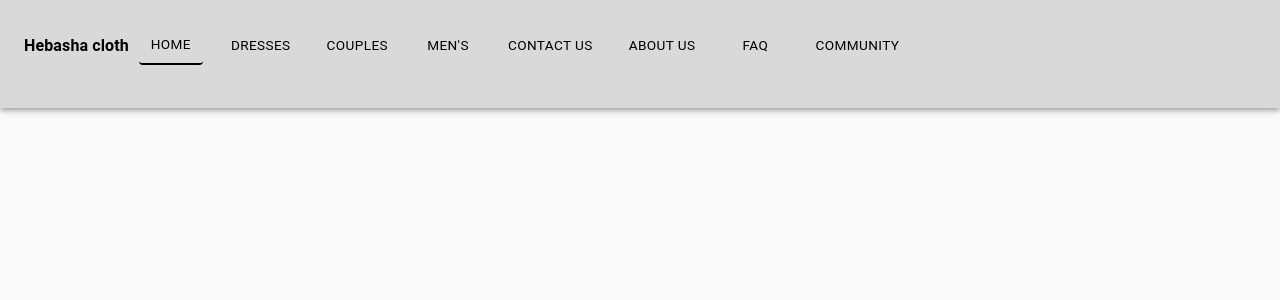
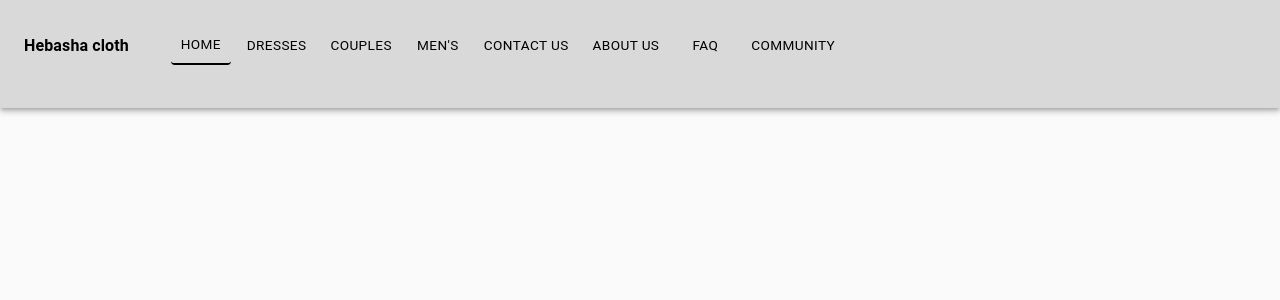
Before and after one commit to alexdev93/habesha-clothes, a React (Vite) app: page / in a window 1280 px wide. Shown: the top 300 px of the page. Built offline with nearby package versions, Linux system fonts and the light colour scheme; some icons are missing.

Commit message:
improve colors and fonts

```diff
--- a/src/components/Navbar.jsx
+++ b/src/components/Navbar.jsx
@@ -33,9 +33,9 @@ export function Navbar() {
     { label: "Couples", path: "/Buddy" },
     { label: "Men's", path: "/Tribes" },
     { label: "Contact Us", path: "/signup" },
-    { label: "About Us", path: "/signup" },
-    { label: "FAQ", path: "/signup" },
-    { label: "Community", path: "/signup" },
+    { label: "About Us", path: "/about" },
+    { label: "FAQ", path: "/faq" },
+    { label: "Community", path: "/Community" },
   ];
   const toggleDrawer = () => setOpen((prev) => !prev);
   const closeDrawer = () => setOpen(false);
@@ -108,17 +108,22 @@ export function Navbar() {
         onClose={closeDrawer}
         PaperProps={{
           sx: {
-            width: { xs: "100vw", md: 250 },
-            top: { xs: "6.75rem", md: 0 },
-            height: { xs: "calc(100vh - 6.75rem)", md: "auto" },
+            width: "100vw",
+            top: "6.75rem", // Start below the AppBar
+            height: "calc(100vh - 6.75rem)", // Fill the rest of the screen
             left: 0,
-            position: "fixed",
+            position: "relative",
             backgroundColor: "#D9D9D9",
             boxSizing: "border-box",
           },
         }}
         ModalProps={{
           keepMounted: true,
+          BackdropProps: {
+            sx: {
+              backgroundColor: "transparent", // <--- This removes the dark overlay
+            },
+          },
         }}
       >
         <Box sx={drawerBoxStyle}>{drawerList}</Box>
--- a/src/styles/Navbar.styles.js
+++ b/src/styles/Navbar.styles.js
@@ -13,6 +13,7 @@ export const toolbarStyle = {
   marginTop: "-0.5rem",
   width: "100%",
   position: "relative",
+  backgroundColor: "#D9D9D9",
 };
 
 export const titleStyle = {
@@ -29,7 +30,7 @@ export const titleStyle = {
 };
 
 export const navBoxStyle = {
-  flexGrow: 0, // Don't take all available space
+  flexGrow: 0.1, // Don't take all available space
   justifyContent: { xs: "center", md: "flex-end" }, // Right align on desktop
   display: { xs: "none", md: "flex" },
   order: 2,
@@ -66,8 +67,11 @@ export const getButtonStyle = (isActive) => ({
   color: "black",
   fontWeight: "normal",
   fontSize: { xs: "1rem", md: "0.85rem" }, // Smaller font on desktop
+  minWidth: { xs: "auto", md: 60 }, // Reduce min width on desktop
+  paddingLeft: { xs: 1, md: 1 }, // Less horizontal padding
+  paddingRight: { xs: 1, md: 1 },
   borderBottom: isActive ? "2px solid black" : "none",
-  margin: { xs: "0 8px", md: "0 10px" }, // Less space between items on desktop
+  margin: { xs: "0 8px", md: "0 4px" }, // Less space between items on desktop
   "&:hover": { backgroundColor: "#D9D9D9" },
   "@media (max-width:899px)": {
     color: "white",
```
